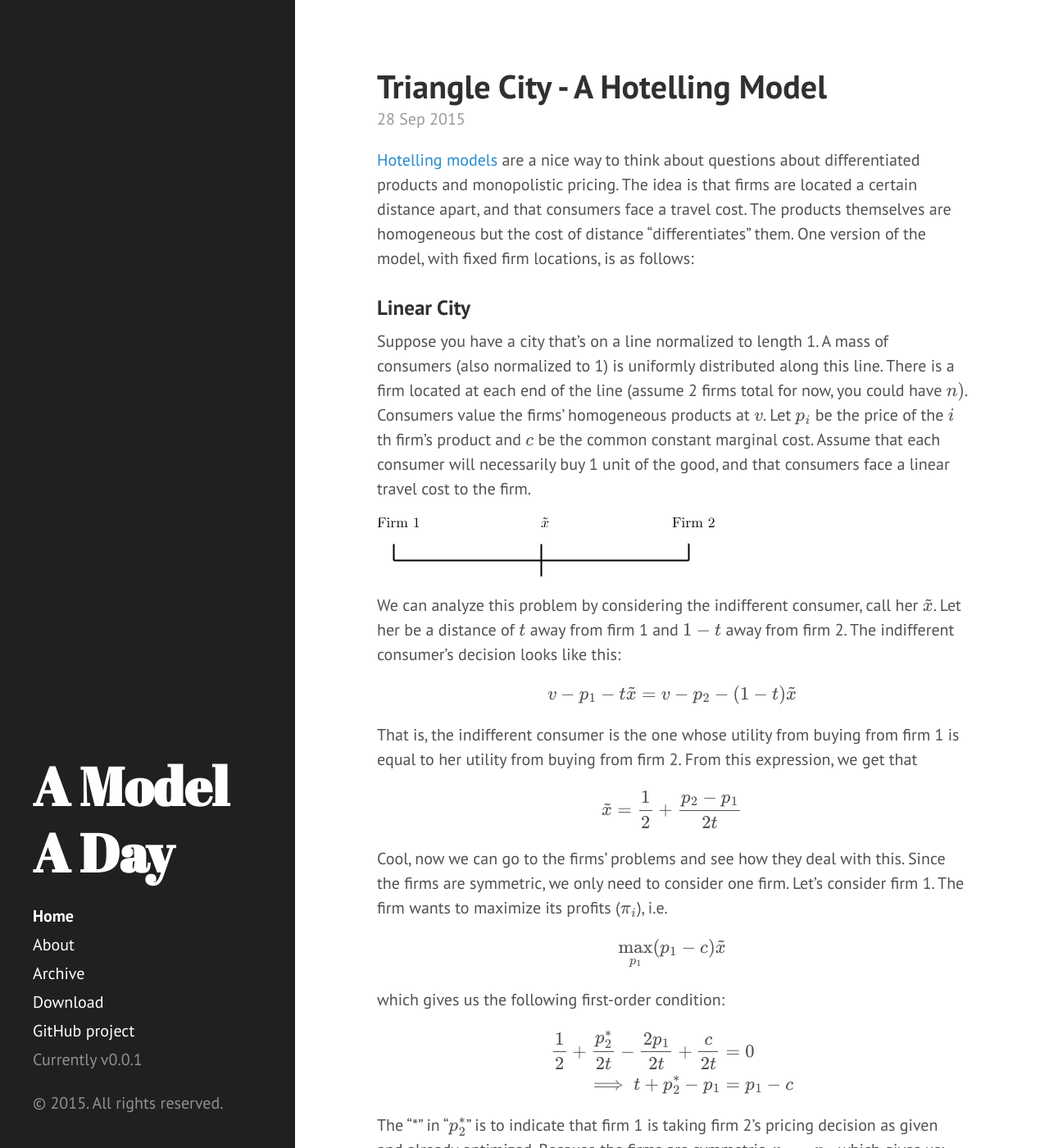
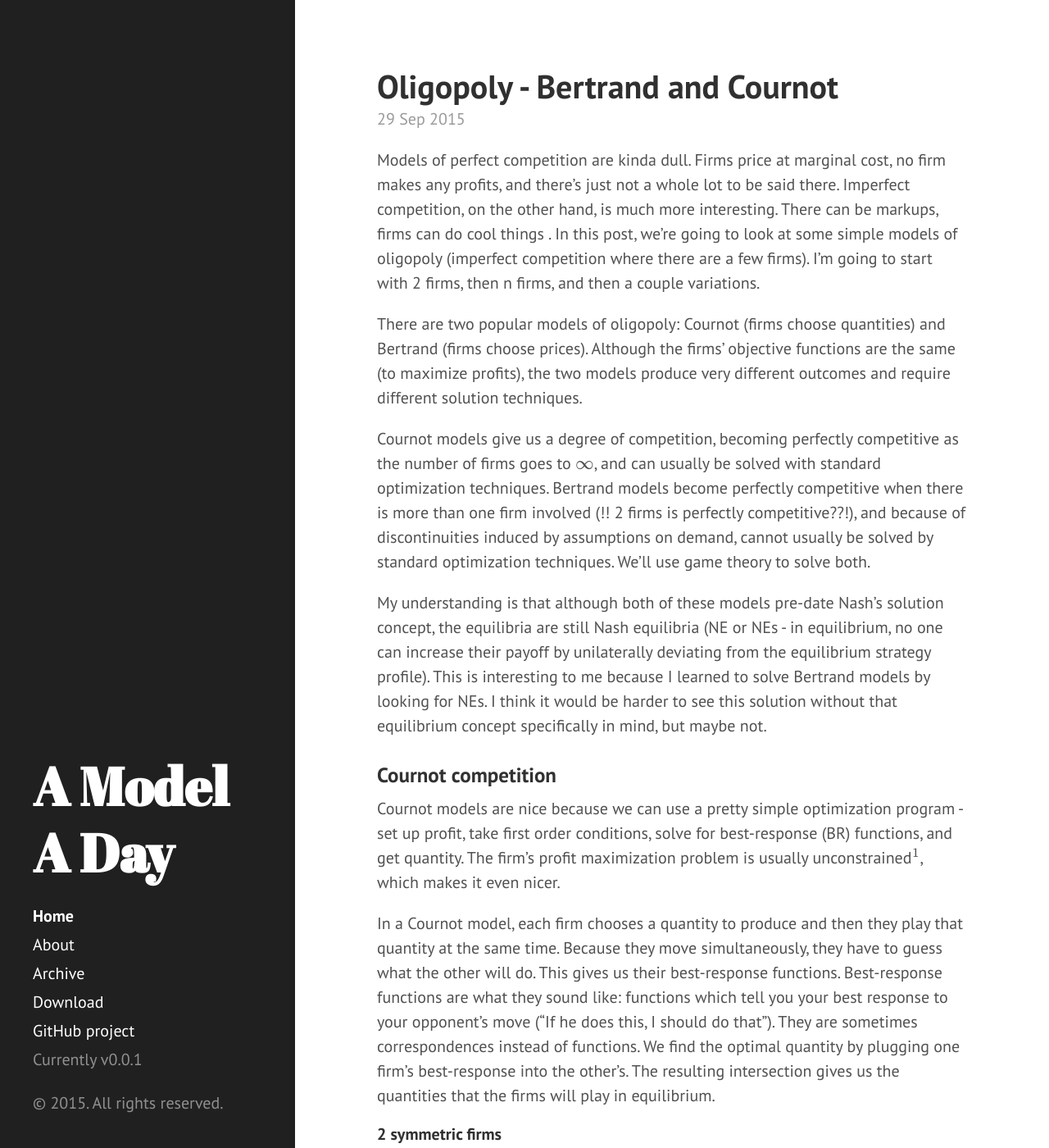
Before and after one commit to akhilrao/akhilrao.github.io, a Jekyll site: the page built from index.html, in a window 1280 px wide and 1400 px high. Shown: the whole window at 82% size. Built offline with Jekyll 4.4.1, drawn with Linux system fonts in a browser that asks for light colours; Markdown is read by kramdown in place of the engine named in the settings; formulas are drawn with MathJax 3; the list of posts is cut into pages by our own code; some of the changed text lies outside the part shown.

Commit message:
new post

```diff
--- /dev/null
+++ b/_posts/2015-09-29-bertrand-cournot-oligopoly.md
@@ -0,0 +1,146 @@
+---
+layout: post
+title: Oligopoly - Bertrand and Cournot
+category: micro theory
+tags: micro-theory oligopoly bertrand cournot
+year: 2015
+month: 9
+day: 29
+published: true
+summary: A comparison of Bertrand and Cournot models of oligopoly.
+---
+
+Models of perfect competition are kinda dull. Firms price at marginal cost, no firm makes any profits, and there's just not a whole lot to be said there. Imperfect competition, on the other hand, is much more interesting. There can be markups, firms can do cool things . In this post, we're going to look at some simple models of oligopoly (imperfect competition where there are a few firms). I'm going to start with 2 firms, then n firms, and then a couple variations.
+
+There are two popular models of oligopoly: Cournot (firms choose quantities) and Bertrand (firms choose prices). Although the firms' objective functions are the same (to maximize profits), the two models produce very different outcomes and require different solution techniques.
+
+Cournot models give us a degree of competition, becoming perfectly competitive as the number of firms goes to \\(\infty\\), and can usually be solved with standard optimization techniques. Bertrand models become perfectly competitive when there is more than one firm involved (!! 2 firms is perfectly competitive??!), and because of discontinuities induced by assumptions on demand, cannot usually be solved by standard optimization techniques. We'll use game theory to solve both.
+
+My understanding is that although both of these models pre-date Nash's solution concept, the equilibria are still Nash equilibria (NE or NEs - in equilibrium, no one can increase their payoff by unilaterally deviating from the equilibrium strategy profile). This is interesting to me because I learned to solve Bertrand models by looking for NEs. I think it would be harder to see this solution without that equilibrium concept specifically in mind, but maybe not.
+
+### Cournot competition
+
+Cournot models are nice because we can use a pretty simple optimization program - set up profit, take first order conditions, solve for best-response (BR) functions, and get quantity. The firm's profit maximization problem is usually unconstrained\\(^1\\), which makes it even nicer.
+
+In a Cournot model, each firm chooses a quantity to produce and then they play that quantity at the same time. Because they move simultaneously, they have to guess what the other will do. This gives us their best-response functions. Best-response functions are what they sound like: functions which tell you your best response to your opponent's move ("If he does this, I should do that"). They are sometimes correspondences instead of functions. We find the optimal quantity by plugging one firm's best-response into the other's. The resulting intersection gives us the quantities that the firms will play in equilibrium.
+
+#### 2 symmetric firms
+
+Let the inverse demand function be linear as \\(P = a - bQ\\), where \\(Q = q_i + q_j\\), and the common constant marginal cost is \\(c\\). \\(a\\), \\(b\\), and \\(c\\) are all strictly greater than 0 and \\(a>c\\). Firm \\(i\\) solves:
+
+$$ \max_{q_i}  (p - c)q_i $$
+
+The FOC is:
+
+$$ a - 2bq_i - bq_j^\* - c = 0 $$
+
+Firm \\(i\\)'s best-response function is:
+
+$$ q_i^\* = \frac{a - bq_i^\* - c}{2b} $$
+
+Since the firms are symmetric, \\(q_i = q_j\\), giving us firm i's equilibrium quantity:
+
+$$ q_i = \frac{a - c}{3b} $$
+
+Again by symmetry of the firms, we don't need to solve firm \\(j\\)'s problem: it's identical to firm \\(i\\)'s.
+
+The equilibrium is: \\( (P, q_i, q_j, \pi_i, \pi_j) = (a-\frac{2}{3}(a-c), \frac{a - c}{3b}, \frac{a - c}{3b}, \frac{(a-c)^2}{9} , \frac{(a-c)^2}{9}  \\)
+
+#### \\(n\\) symmetric firms
+
+The conditions and results are similar for \\(n\\) symmetric firms. Inverse demand is now \\(P = a - b\sum_{i=1}^n q_i\\). Firm \\(i\\) solves:
+
+$$ \begin{align}
+& \max_{q_i}  (p - c)q_i \cr
+\text{FOC:} &  a - 2bq_i - b\sum_{j \neq i}^n q_j^\* - c = 0 \cr
+\text{BR:} &  q_i^\* = \frac{a - (n-1)bq_j - c}{2b} \cr
+\implies & q_i = \frac{a-c}{(n+1)b} \cr
+\implies & P = \frac{a}{n+1} + \frac{n}{n+1}c \cr
+\implies & \pi = \frac{(a-c)^2}{(n+1)^2} \cr
+\end{align} $$
+
+We can see that the 2 firm example was a special case of the \\(n\\) firm example. As \\(n \to \infty\\), \\(P \to c\\) and \\(\pi \to 0\\). When \\(n = 1\\), we get the monopoly outcome, \\(q = \frac{a-c}{2b}\\), \\( P = \frac{a + c}{2}\\), and \\(\pi = \frac{(a-c)^2}{4}\\).
+
+### Bertrand competition
+
+In Bertrand models, we assume that the firm with the lower price captures all of the market and that firms split the market evenly when they charge the same price. This creates a discontinuity in profits as a function of price, which means we can't apply a regular optimization program.
+
+Instead, we have to consider the optimal price in cases, looking for NEs. This means asking the question: assuming the strategy profile we're considering is an equilibrium, can any player improve their payoff by unilaterally deviating? If yes, then that strategy profile isn't a Nash equilibrium.
+
+#### 2 symmetric firms
+
+Suppose prices are \\(p_i = p_j > c\\). Firm \\(j\\) can deviate to a \\(p_j \in (c,p_i)\\) \\(\forall p_i > c \\) and capture all of the demand and increase profits. So \\(p_i > c\\) can't be an equilibrium.
+
+We can rule out any case where \\(p_i < c \\) \\(\forall i \\), since the firm would then make negative profits and could improve its payoff by deviating to \\(p_i = c \\) to make 0 profits.
+
+So we're left with \\(p_i = c\\). If both firms charge \\(c\\), neither can improve their payoff by deviating unilaterally. So the equilibrium is that they charge marginal cost and make 0 profits. Deviating can only lead to losses or vicious price competition.
+
+#### \\(n\\) symmetric firms
+
+The same argument from the 2 firm case holds for 2 of the \\(n\\) firms. As a result, all of the other \\(n-2\\) firms are indifferent between charging \\(p_i = c\\) and \\(p_i > c\\). They either split the demand evenly at 0 margin (0 profits), or have a margin and no demand (0 profits).
+
+### A couple variations
+
+Now that we know the standard results, let's look at some variations on the 2-firm models: Cournot competition with asymmetric firms, and Bertrand competition with integer pricing.
+
+
+#### Cournot competition: 2 firms with different marginal costs
+
+Same as the earlier 2-firm setup, except now \\(c_i > c_j\\).
+
+
+$$ \begin{align}
+BR_i : & q_i^\* = \frac{a - bq_{j}^\* - c_i}{2b} \cr
+BR_j : & q_j^\* = \frac{a - bq_{i}^\* - c_j}{2b} \cr
+\implies & q_i = \frac{a- 2c_i + c_j}{3b} \cr
+ & q_j = \frac{a- 2c_j + c_i}{3b} \cr
+\implies & q_i < q_j \cr
+\end{align} $$
+
+If \\(c_i = c_j\\), we would be back in the symmetric 2 firm case. Without calculating the profits, we can argue by revealed preference that \\( \pi_i < \pi_j\\). The argument is straightforward: firm \\(j\\) could have chosen \\(q_i\\), but didn't. Since firms are profit-maximizers, this means \\(j\\) must make higher profits selling the higher quantity.
+
+Another neat thing we can do here is look at the derivatives of the equilibrium quantities with respect to costs and quantities. This tells us how each firm's optimal quantity will change with respect to their own and their competitor's marginal costs. We get:
+
+$$\begin{align}
+\frac{\partial q_i}{\partial c_i} & = -\frac{2}{3b} < 0 \cr
+\frac{\partial q_i}{\partial c_j} & = \frac{1}{3b} > 0
+\end{align}$$
+
+Firms will produce less as their own costs increase, and more as their competitor's costs increase. Seems intuitive.
+
+
+#### Bertrand competition: 2 symmetric firms with integer pricing
+
+The setup is the same as the earlier 2 firm case, except now firms can only charge prices that are integers.
+
+As before, we can rule out any prices below marginal cost, since 0 profits are better than negative profits.
+
+If both firms price at marginal cost, neither firm can deviate an increase their payoff. So \\(p_i = p_j = c)\\ is one Nash equilibrium.
+
+Is there an equilibrium with positive profits? Let \\(d>c\\) be the smallest integer greater than \\(c\\). Suppose both firms price at \\(d\\). Then deviating downward to \\(c\\) would yield 0 profits (all demand, no margin), as would deviating upward (some margin, no demand). So there is another Nash equilibrium at \\(p_i=p_j=d\\).
+
+We could simplify that argument by saying \\(d=c+1\\), which it is in this case. Doing it this way, we can see that this equilibrium exists whenever prices are discrete. Say prices are discretized into intervals of \\(\delta\\), replace "smallest integer greater than \\(c\\)" with "smallest discrete price greater than \\(c\\)", and the result follows.
+
+### In conclusion
+
+Cournot models may seem less realistic in most settings at face value because it's more natural (for me at least) to assume firms choose prices rather than quantities. But the results are more plausible: with only a few firms, each firm has some market power and uses it to get profits. As the number of firms increases, each firm's market power decreases and in the limit we get perfect competition.
+
+Bertrand models, though they accord with my initial ideas of how firms compete, produce less realistic results: only 2 firms is enough to create a perfectly competitive outcome (prices at marginal cost, zero profits). Competition is brutal in Bertrand models: firms force each other to the lowest price possible, only making profits (in the examples we considered) when the space of prices has discontinuities that prevent continuous undercutting.
+
+I find Cournot models easier to think about and solve, since it's pretty much algorithmic. Bertrand models require a little more thought, but can often be condensed into pretty compact and elegant arguments.
+
+
+Variations to explore:
+
+* Bertrand competition with asymmetric firms
+
+* Cournot competition with capacity constraints
+
+* Stackelberg (sequential Cournot) competition
+
+* Cournot competition with fixed costs
+
+
+
+
+\\(^1\\)There's an interesting problem I'll do in a future post with a cash-constrained revenue-maximizing firm. The firm's problem ends up having the same setup as a utility-maximizing budget constrained consumer, which is pretty neat.
```
Also changed, not shown: _drafts/2015-09-29-bertrand-cournot-duopoly.md (deleted, +0 -11 lines), _posts/2015-09-28-hotelling-triangle-city.md (+1 -1 lines).
